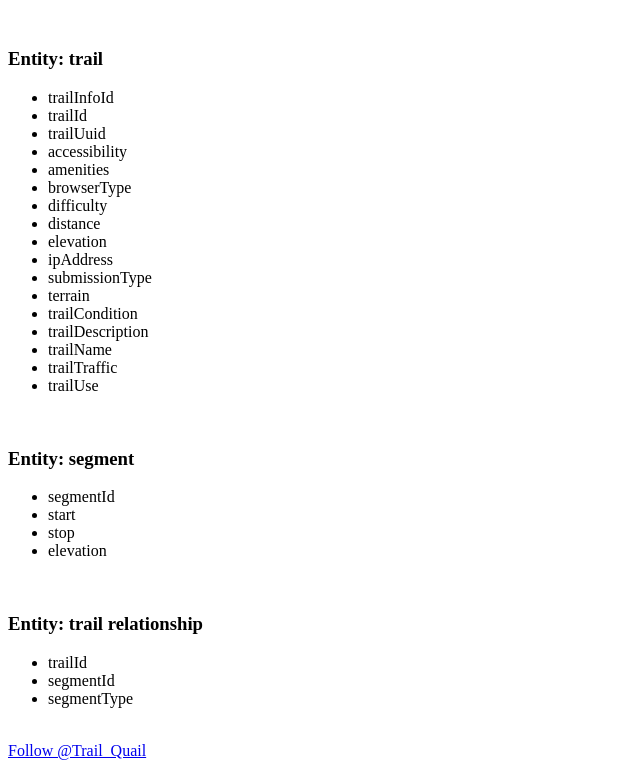
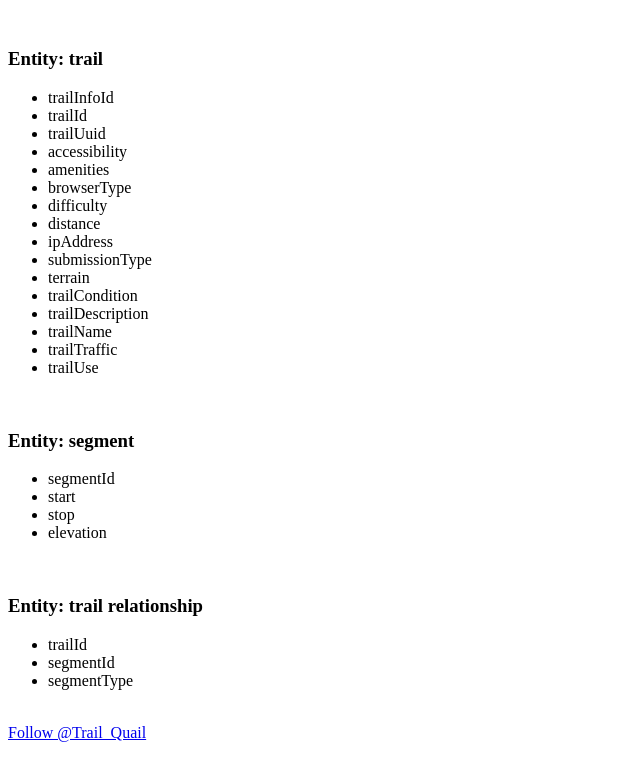
Before and after one commit to MattHarr1s/open-trails, a PHP site: page /public_html/documentation/index.php in a window 1280 px wide. Shown: the part 1138-1906 px from the top of the page, without its empty margins (0-640 px from the left). After the commit the page ends 1880 px from the top, so only its background shows below. Run offline with PHP 8.4, Linux system fonts and the light colour scheme; some libraries are stand-ins or nearby versions.

Commit message:
removed "elevation" from "trail" entity

```diff
--- a/public_html/documentation/index.php
+++ b/public_html/documentation/index.php
@@ -88,7 +88,6 @@
 			<li>browserType</li>
 			<li>difficulty</li>
 			<li>distance</li>
-			<li>elevation</li>
 			<li>ipAddress</li>
 			<li>submissionType</li>
 			<li>terrain</li>
```
